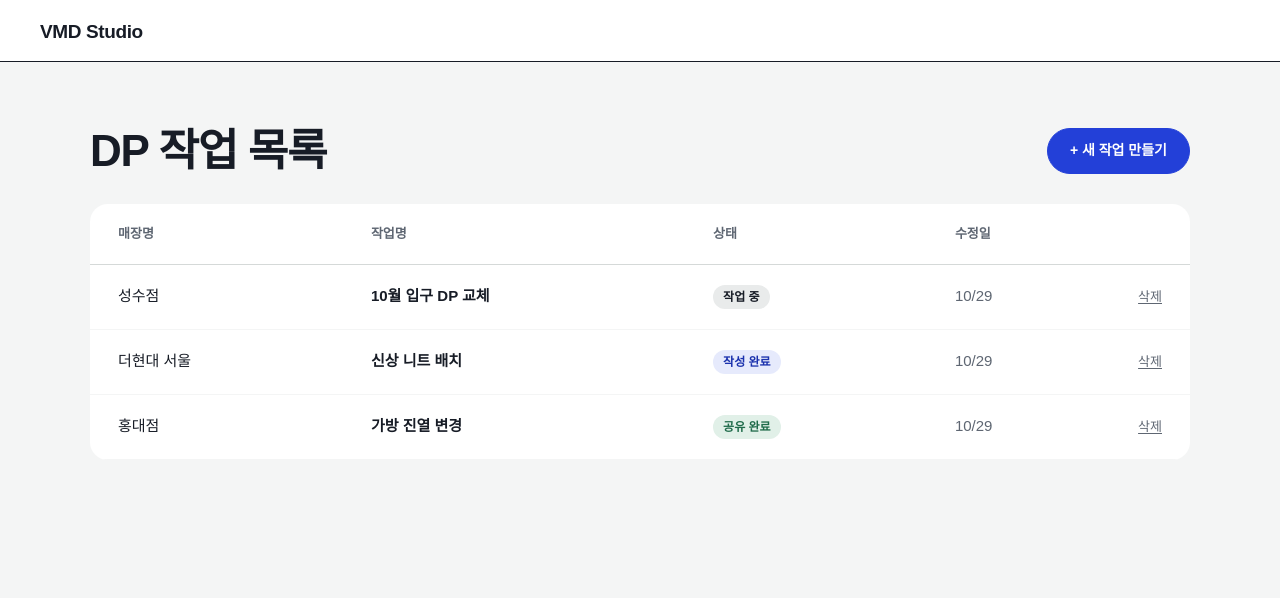
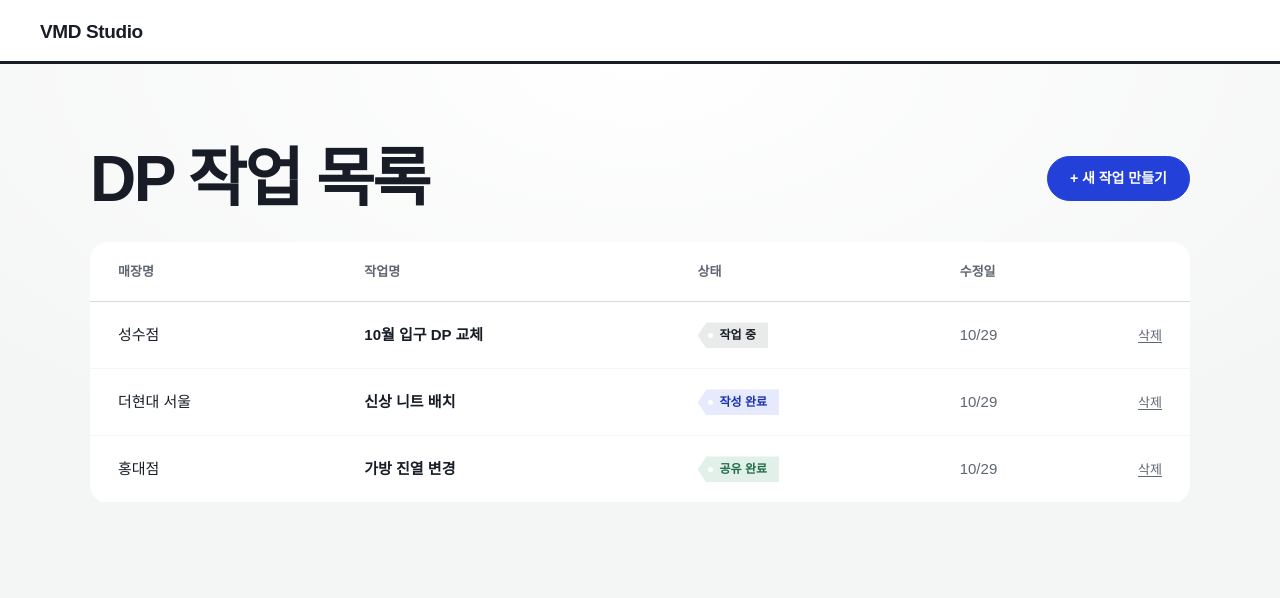
Before and after one commit to woosik980201/vmd-studio, a Spring Boot app: page / in a window 1280 px wide. Shown: the top 598 px of the page. Run offline with Spring Boot 4, Linux system fonts and the light colour scheme; data comes from the database, SQL or seed files in the repository; some web fonts are replaced.

Commit message:
style: 디자인 시안 3 (행택 단계 표시, 매장 조명, Preview 가림막 등장)
Co-Authored-By: Claude Opus 5.5 <noreply@anthropic.com>
Claude-Session: https://claude.ai/code/session_01HSA7wzVE7rsx1KXuhX7yVc

```diff
--- a/src/main/resources/static/css/style.css
+++ b/src/main/resources/static/css/style.css
@@ -37,7 +37,8 @@ body {
     font-size: 15px;
     line-height: 1.5;
     color: var(--ink);
-    background: var(--wall);
+    /* 벽 위쪽에서 내려오는 매장 조명 */
+    background: radial-gradient(ellipse 900px 460px at 50% 60px, #ffffff, transparent) no-repeat, var(--wall);
     -webkit-font-smoothing: antialiased;
 }
 
@@ -50,7 +51,8 @@ body {
    아래 굵은 선을 행거 봉처럼 두고, 현재 단계가 그 선 위에 걸린다 */
 .app-header {
     background: var(--paper);
-    border-bottom: 1px solid var(--ink);
+    position: relative;
+    border-bottom: 3px solid var(--ink);
     padding: 18px 40px 0;
 }
 
@@ -99,17 +101,36 @@ body {
     padding-bottom: 10px;
 }
 
+/* 현재 단계: 행거 봉에 걸린 행택. 위쪽 모서리를 잘라 태그 모양을 만들고 구멍을 뚫는다 */
 .step.is-current {
-    color: var(--ink);
+    position: relative;
+    z-index: 1;
+    top: 24px;
+    margin-top: -6px;
+    padding: 22px 16px 12px;
+    background: var(--action);
+    color: #fff;
     font-weight: 700;
-    box-shadow: inset 0 -4px 0 var(--action);
+    clip-path: polygon(14px 0, calc(100% - 14px) 0, 100% 14px, 100% 100%, 0 100%, 0 14px);
+}
+
+.step.is-current::before {
+    content: "";
+    position: absolute;
+    top: 6px;
+    left: 50%;
+    width: 8px;
+    height: 8px;
+    margin-left: -4px;
+    border-radius: 50%;
+    background: var(--ink);
 }
 
 /* ---------- 페이지 공통 ---------- */
 .page {
     max-width: 1180px;
     margin: 0 auto;
-    padding: 64px 40px 88px;
+    padding: 80px 40px 96px;
 }
 
 .page-title-row {
@@ -122,10 +143,10 @@ body {
 
 h1 {
     margin: 0;
-    font-size: 44px;
-    font-weight: 700;
-    line-height: 1.15;
-    letter-spacing: -0.03em;
+    font-size: clamp(40px, 5vw, 64px);
+    font-weight: 800;
+    line-height: 1.1;
+    letter-spacing: -0.04em;
 }
 
 .note {
@@ -174,13 +195,27 @@ h1 {
 }
 
 /* ---------- 상태 배지 ---------- */
+/* 상태 배지도 작은 행택 모양 */
 .badge {
+    position: relative;
     display: inline-block;
-    padding: 3px 10px;
-    border-radius: 999px;
+    padding: 4px 12px 4px 22px;
     font-size: 12px;
     font-weight: 600;
     white-space: nowrap;
+    clip-path: polygon(9px 0, 100% 0, 100% 100%, 9px 100%, 0 50%);
+}
+
+.badge::before {
+    content: "";
+    position: absolute;
+    top: 50%;
+    left: 10px;
+    width: 5px;
+    height: 5px;
+    margin-top: -2.5px;
+    border-radius: 50%;
+    background: #fff;
 }
 
 .badge-IN_PROGRESS { background: var(--mat); color: var(--ink); }
@@ -551,6 +586,16 @@ h1 {
     aspect-ratio: 4 / 5;
 }
 
+/* Preview 결과를 처음 볼 때 한 번만, 쇼윈도 가림막이 걷히듯 나타난다 */
+.image-grid.cols-2 .image-panel:nth-child(2) img {
+    animation: unveil 900ms cubic-bezier(0.65, 0, 0.2, 1) both;
+}
+
+@keyframes unveil {
+    from { clip-path: inset(0 100% 0 0); }
+    to { clip-path: inset(0 0 0 0); }
+}
+
 /* ---------- 생성 조건 요약 ---------- */
 .condition-row {
     display: flex;
@@ -781,7 +826,7 @@ h1 {
 /* ---------- 좁은 화면 ---------- */
 @media (max-width: 760px) {
     .app-header { padding: 14px 16px 0; }
-    .page { padding: 32px 16px 48px; }
+    .page { padding: 56px 16px 48px; }
     h1 { font-size: 30px; }
     .card { padding: 20px; }
     .notice { font-size: 15px; }
@@ -797,5 +842,5 @@ h1 {
 }
 
 @media (prefers-reduced-motion: reduce) {
-    * { transition: none !important; }
+    * { transition: none !important; animation: none !important; }
 }
```
